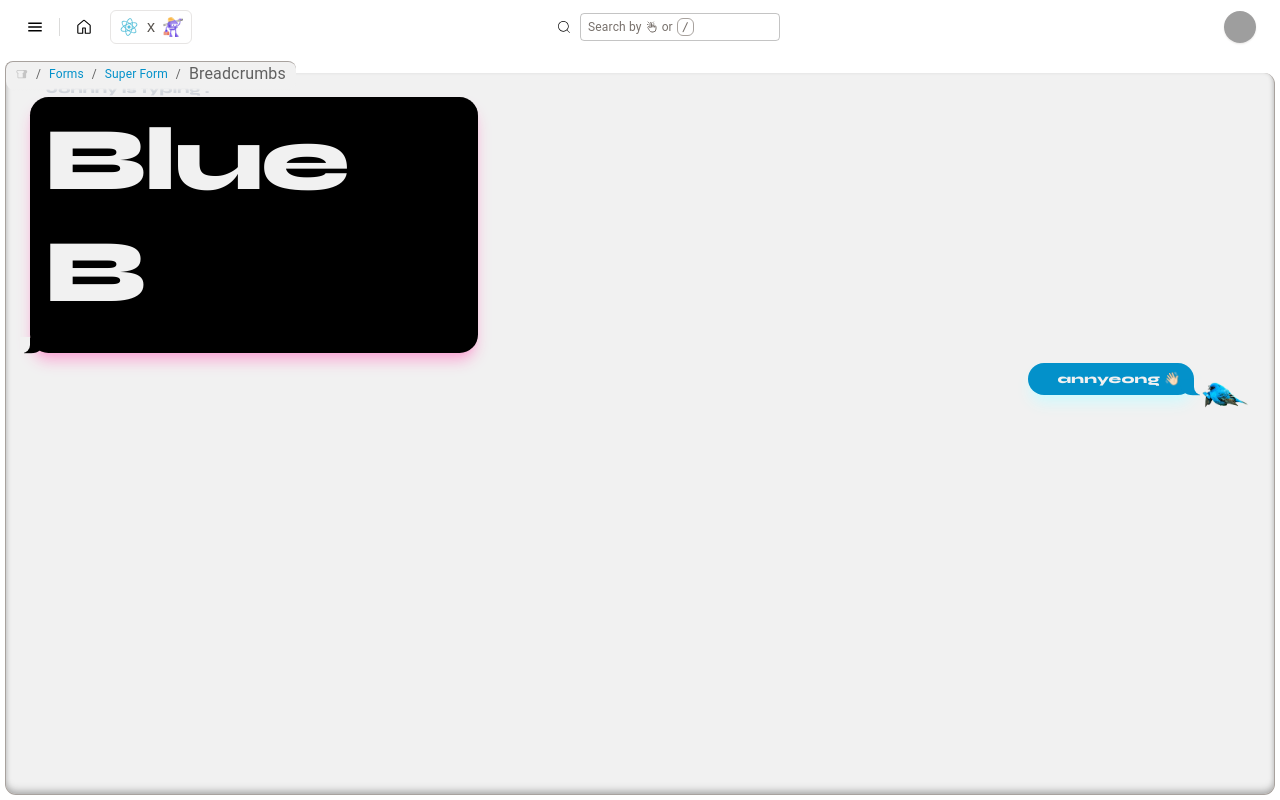
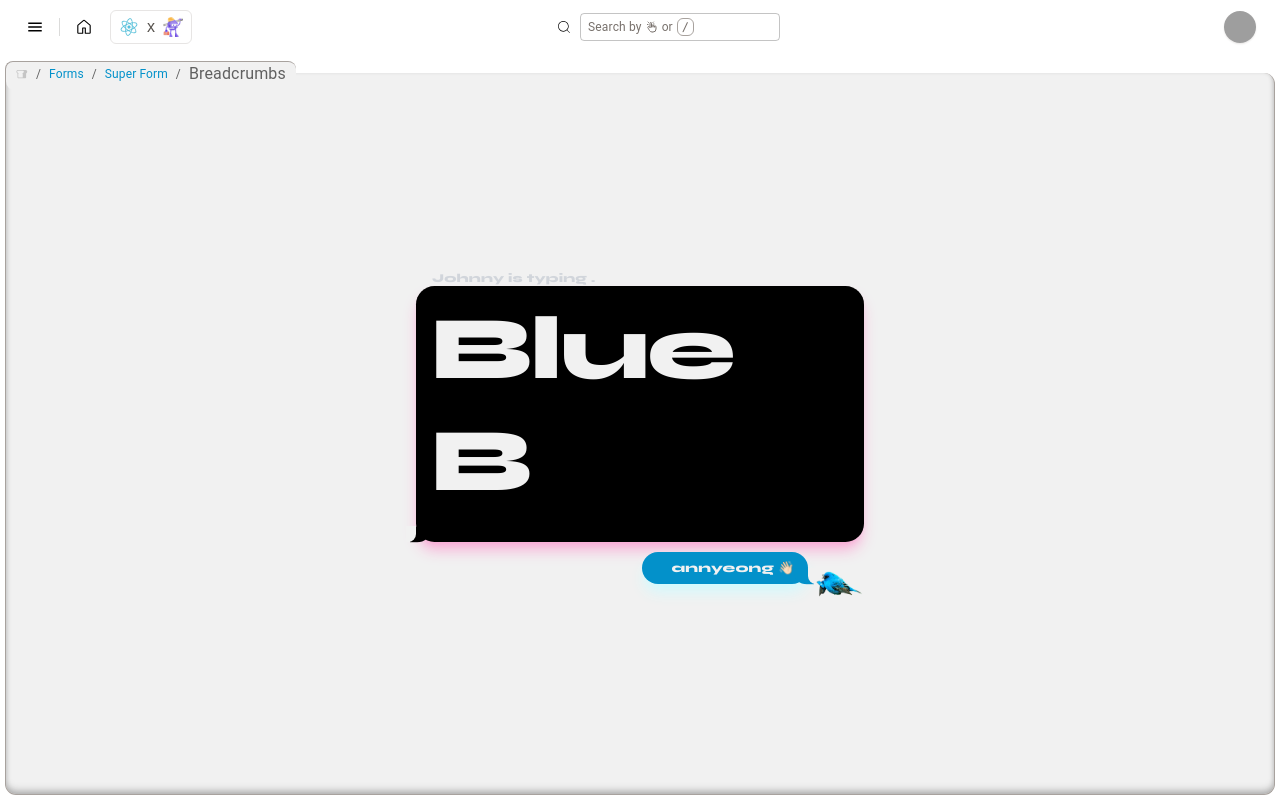
Before and after one commit to jjawny/a-blue-bird, a React (Vite) app in the folder client/: page / in a window 1280 px wide. Built offline with nearby package versions, Linux system fonts and the light colour scheme; grey boxes are pictures that could not be loaded; a web font is replaced by a local one.

Commit message:
center hero in global container

```diff
--- a/client/src/features/hero/Hero.tsx
+++ b/client/src/features/hero/Hero.tsx
@@ -5,12 +5,14 @@ import { cn } from "~/shared/helpers/classname-helpers";
 
 export default function Hero() {
   return (
+    <div className="grid h-full place-content-center">
       <Tilt tiltReverse={true} tiltEnable={true} reset={true} transitionSpeed={10000} perspective={600}>
         <span className="chat-container font-syne select-none">
           <HeroChatBubble />
           <GreetingChatBubble />
         </span>
       </Tilt>
+    </div>
   );
 }
 
```
Lines whose indentation alone changed are shown as unchanged.
